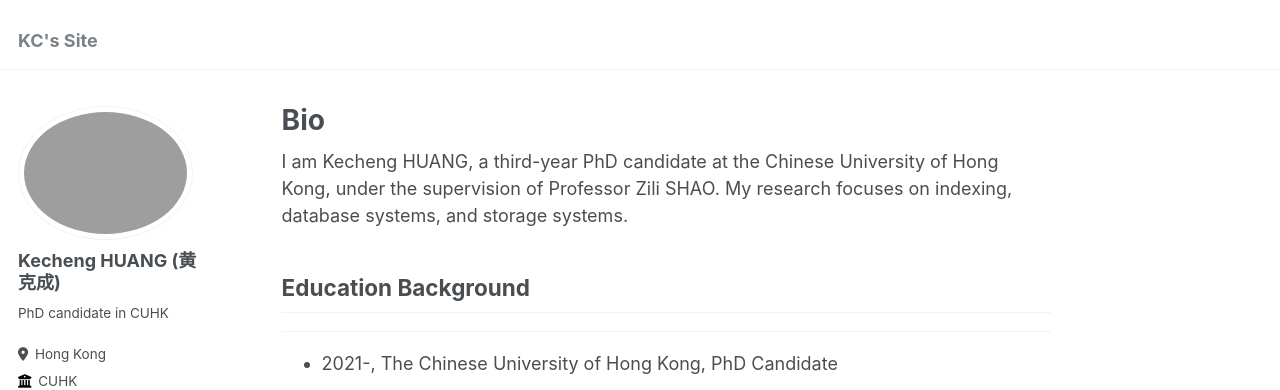
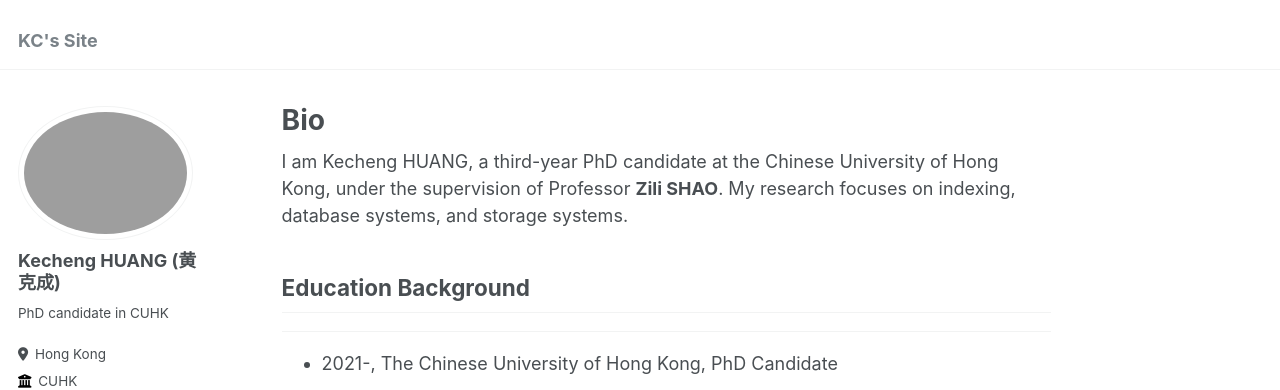
Before and after one commit to ericaloha/ericaloha.github.io, a Jekyll site: the page built from _pages/about.md, in a window 1280 px wide and 900 px high. Shown: the top 390 px of the window. Built offline with Jekyll 4.4.1, drawn with Linux system fonts in a browser that asks for light colours; some web fonts are replaced.

```diff
--- a/_pages/about.md
+++ b/_pages/about.md
@@ -5,7 +5,7 @@ author_profile: true
 
 ---
 
-I am Kecheng HUANG, a third-year PhD candidate at the Chinese University of Hong Kong, under the supervision of Professor Zili SHAO. My research focuses on indexing, database systems, and storage systems.
+I am Kecheng HUANG, a third-year PhD candidate at the Chinese University of Hong Kong, under the supervision of Professor **Zili SHAO**. My research focuses on indexing, database systems, and storage systems.
 
 ## Education Background
 
```
